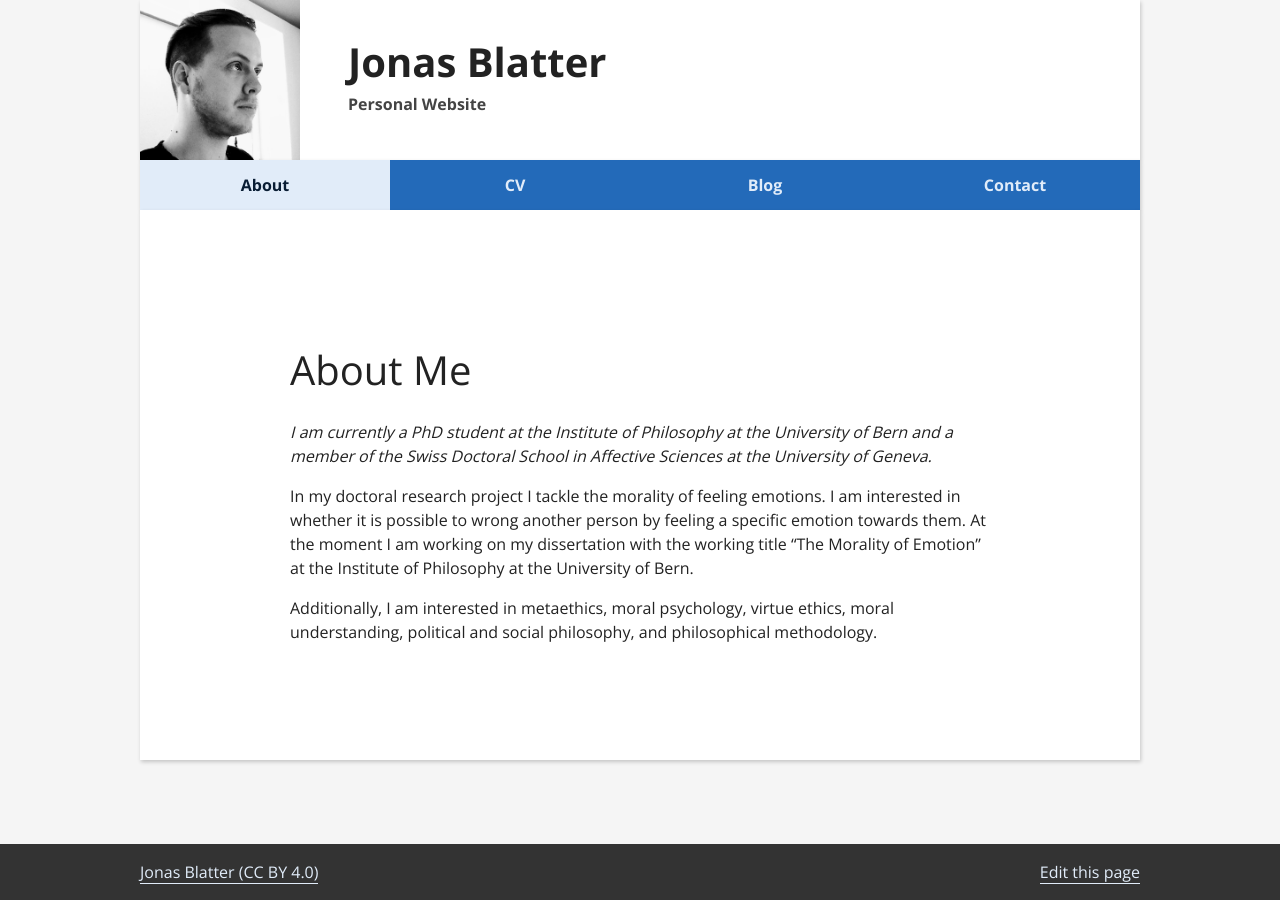
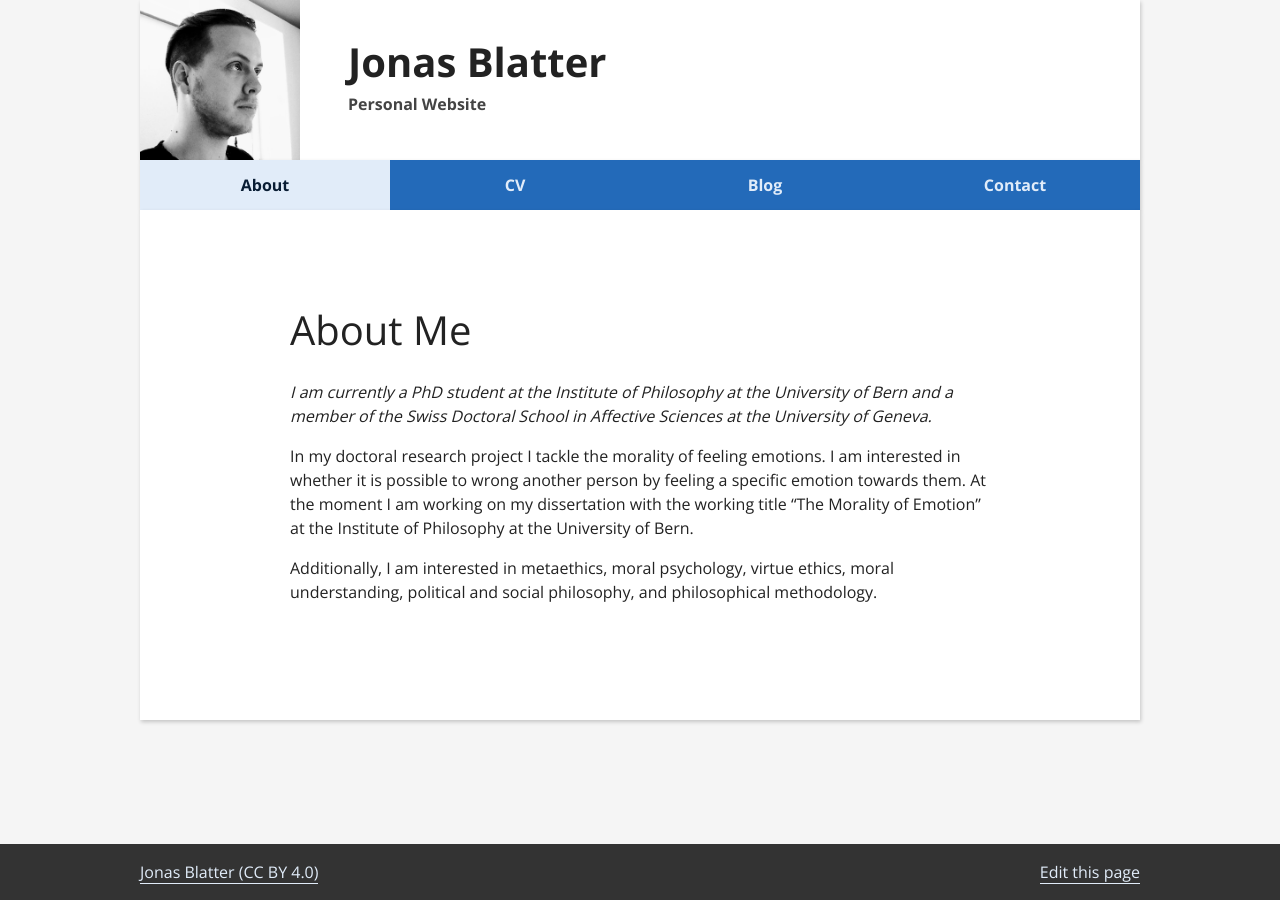
Before and after one commit to jonasblatter/jonasblatter.github.io, a Jekyll site: the page built from about.md, in a window 1280 px wide. Built offline with Jekyll 4.4.1, drawn with Linux system fonts in a browser that asks for light colours; our own code applies the rules of GitHub Pages for plain Markdown files; a style sheet for code colours, icons or effects is not loaded.

Commit message:
Update main.scss

```diff
--- a/_sass/main.scss
+++ b/_sass/main.scss
@@ -146,7 +146,7 @@ article {
     box-shadow: 1px 2px 4px rgba(0,0,0,0.2);
 }
 .article {
-    padding: 0 10vw 5em;
+    padding: 5px 10vw 5em;
 }
 .heading,
 .post,
@@ -183,7 +183,7 @@ footer a {
 	}
 	h1 {font-size: 2.5rem;}
 	h2 {font-size: 1.5rem;}
-	article.article {padding: 50px 150px 100px;}
+	article.article {padding: 10px 150px 100px;}
 	header .logo {width: 160px;}
 	header .brand {padding: 2rem 3rem;}
 	.footer-text {
```
